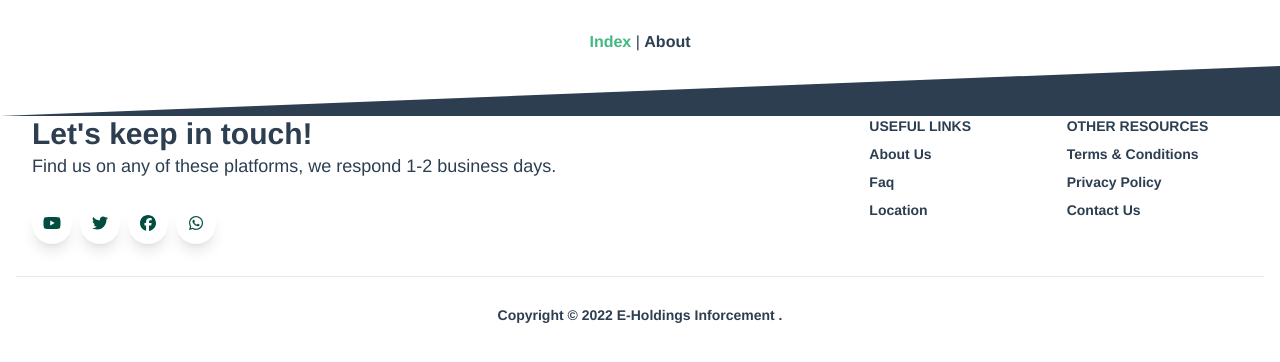
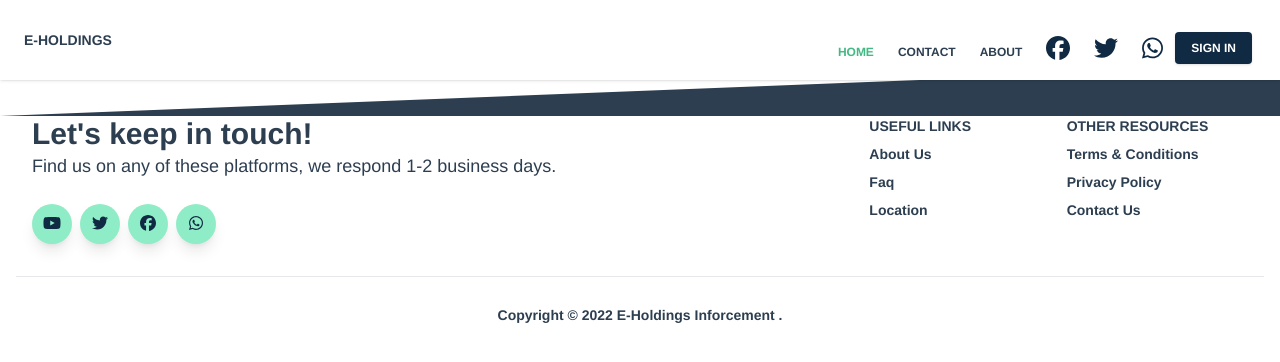
Before and after one commit to danielerat/e_holdings, a Vue app: page /#/ in a window 1280 px wide. Shown: the top 362 px of the page. Built offline with nearby package versions, Linux system fonts and the light colour scheme.

Commit message:
Adding The Home Responsible Menu

```diff
--- a/package.json
+++ b/package.json
@@ -13,6 +13,7 @@
     "@fortawesome/free-brands-svg-icons": "^6.2.0",
     "@fortawesome/free-solid-svg-icons": "^6.2.0",
     "@fortawesome/vue-fontawesome": "^3.0.0-5",
+    "@popperjs/core": "^2.11.6",
     "autoprefixer": "^10",
     "core-js": "^3.8.3",
     "postcss": "^8",
--- /dev/null
+++ b/src/components/DropDowns/IndexDropdown.vue
@@ -0,0 +1,29 @@
+<template>
+  <router-link
+    to="/"
+    class="hover:text-blueGray-500 px-3 py-2 flex items-center text-xs uppercase font-bold"
+  >
+    Home
+  </router-link>
+  <router-link
+    to="/Contact"
+    class="hover:text-blueGray-500 text-blueGray-700 px-3 py-2 flex items-center text-xs uppercase font-bold"
+  >
+    Contact
+  </router-link>
+  <router-link
+    to="/About"
+    class="hover:text-blueGray-500 text-blueGray-700 px-3 py-2 flex items-center text-xs uppercase font-bold"
+  >
+    About
+  </router-link>
+</template>
+<script>
+export default {
+  data() {
+    return {
+      dropdownPopoverShow: false,
+    };
+  },
+};
+</script>
--- a/src/components/Footers/Footer.vue
+++ b/src/components/Footers/Footer.vue
@@ -28,25 +28,25 @@
           </h5>
           <div class="mt-6 lg:mb-0 mb-6">
             <button
-              class="bg-white text-site-green-1 shadow-lg font-normal h-10 w-10 items-center justify-center align-center rounded-full outline-none focus:outline-none mr-2"
+              class="bg-site-green-5 text-site-gray-1 shadow-lg font-normal h-10 w-10 items-center justify-center align-center rounded-full outline-none focus:outline-none mr-2"
               type="button"
             >
               <fa :icon="['fab', 'youtube']" />
             </button>
             <button
-              class="bg-white text-site-green-1 shadow-lg font-normal h-10 w-10 items-center justify-center align-center rounded-full outline-none focus:outline-none mr-2"
+              class="bg-site-green-5 text-site-gray-1 shadow-lg font-normal h-10 w-10 items-center justify-center align-center rounded-full outline-none focus:outline-none mr-2"
               type="button"
             >
               <fa :icon="['fab', 'twitter']" />
             </button>
             <button
-              class="bg-white text-site-green-1 shadow-lg font-normal h-10 w-10 items-center justify-center align-center rounded-full outline-none focus:outline-none mr-2"
+              class="bg-site-green-5 text-site-gray-1 shadow-lg font-normal h-10 w-10 items-center justify-center align-center rounded-full outline-none focus:outline-none mr-2"
               type="button"
             >
               <fa :icon="['fab', 'facebook']" />
             </button>
             <button
-              class="bg-white text-site-green-1 shadow-lg font-normal h-10 w-10 items-center justify-center align-center rounded-full outline-none focus:outline-none mr-2"
+              class="bg-site-green-5 text-site-gray-1 shadow-lg font-normal h-10 w-10 items-center justify-center align-center rounded-full outline-none focus:outline-none mr-2"
               type="button"
             >
               <fa :icon="['fab', 'whatsapp']" />
--- /dev/null
+++ b/src/components/Navbars/IndexNavbar.vue
@@ -0,0 +1,113 @@
+<template>
+  <nav
+    class="top-0 fixed z-50 w-full flex flex-wrap items-center justify-between px-2 py-3 navbar-expand-lg bg-white shadow"
+  >
+    <div
+      class="container px-4 mx-auto flex flex-wrap items-center justify-between"
+    >
+      <div
+        class="w-full relative flex justify-between lg:w-auto lg:static lg:block lg:justify-start"
+      >
+        <router-link to="/">
+          <a
+            class="text-blueGray-700 text-sm font-bold leading-relaxed inline-block mr-4 py-2 whitespace-nowrap uppercase"
+            href="#pablo"
+          >
+            E-Holdings
+          </a>
+        </router-link>
+        <button
+          class="cursor-pointer text-xl leading-none px-3 py-1 border border-solid border-transparent rounded bg-transparent block lg:hidden outline-none focus:outline-none"
+          type="button"
+          v-on:click="setNavbarOpen"
+        >
+          <fa :icon="['fa', 'bars']" class="text-site-gray-1 text-2xl" />
+        </button>
+      </div>
+      <div
+        class="lg:flex flex-grow items-center flex-row"
+        :class="[navbarOpen ? 'block' : 'hidden']"
+        id="example-navbar-warning"
+      >
+        <ul class="flex flex-col lg:flex-row list-none lg:ml-auto">
+          <li class="flex justify-center items-end">
+            <index-dropdown />
+          </li>
+          <div class="mt-4 flex justify-between items-center">
+            <li class="flex">
+              <a
+                class="hover:text-blueGray-500 text-blueGray-700 px-3 py-2 flex items-center text-xs uppercase font-bold"
+                href=""
+                target="_blank"
+              >
+                <fa
+                  :icon="['fab', 'facebook']"
+                  class="text-site-gray-1 text-2xl"
+                />
+                <span class="lg:hidden inline-block ml-2">Share</span>
+              </a>
+            </li>
+
+            <li class="flex items-center">
+              <a
+                class="hover:text-blueGray-500 text-blueGray-700 px-3 py-2 flex items-center text-xs uppercase font-bold"
+                href=""
+                target="_blank"
+              >
+                <fa
+                  :icon="['fab', 'twitter']"
+                  class="text-site-gray-1 text-2xl"
+                />
+                <span class="lg:hidden inline-block ml-2">Tweet</span>
+              </a>
+            </li>
+
+            <li class="flex items-center">
+              <a
+                class="hover:text-blueGray-500 text-blueGray-700 px-3 py-2 flex items-center text-xs uppercase font-bold"
+                href=""
+                target="_blank"
+              >
+                <fa
+                  :icon="['fab', 'whatsapp']"
+                  class="text-site-gray-1 text-2xl"
+                />
+                <span class="lg:hidden inline-block ml-2">Star</span>
+              </a>
+            </li>
+
+            <li class="flex items-center">
+              <button
+                class="bg-site-gray-1 text-white text-xs font-bold uppercase px-4 py-2 rounded shadow hover:shadow-lg outline-none focus:outline-none lg:mr-1 lg:mb-0 ease-linear transition-all duration-150"
+                type="button"
+              >
+                Sign In
+              </button>
+            </li>
+          </div>
+        </ul>
+      </div>
+    </div>
+  </nav>
+</template>
+
+<script>
+import IndexDropdown from "@/components/DropDowns/IndexDropdown.vue";
+
+export default {
+  name: "IndexNavbar",
+  data() {
+    return {
+      navbarOpen: true,
+    };
+  },
+  methods: {
+    setNavbarOpen: function () {
+      this.navbarOpen = !this.navbarOpen;
+    },
+  },
+  components: {
+    IndexDropdown,
+  },
+};
+</script>
--- a/src/views/Index.vue
+++ b/src/views/Index.vue
@@ -1,15 +1,18 @@
 <template>
+  <index-navbar></index-navbar>
   <Footer />
 </template>
 
 <script>
 // @ is an alias to /src
+import IndexNavbar from "@/components/Navbars/IndexNavbar.vue";
 import Footer from "@/components/Footers/Footer.vue";
 
 export default {
   name: "Index",
   components: {
     Footer,
+    IndexNavbar,
   },
 };
 </script>
```
Also changed, not shown: 1 other file (tests, documents, lock files or other folders).
